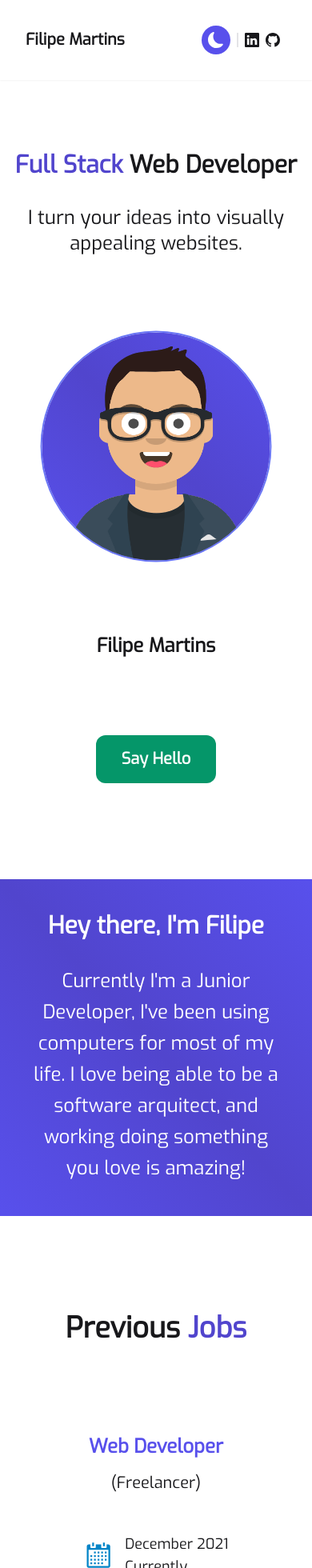
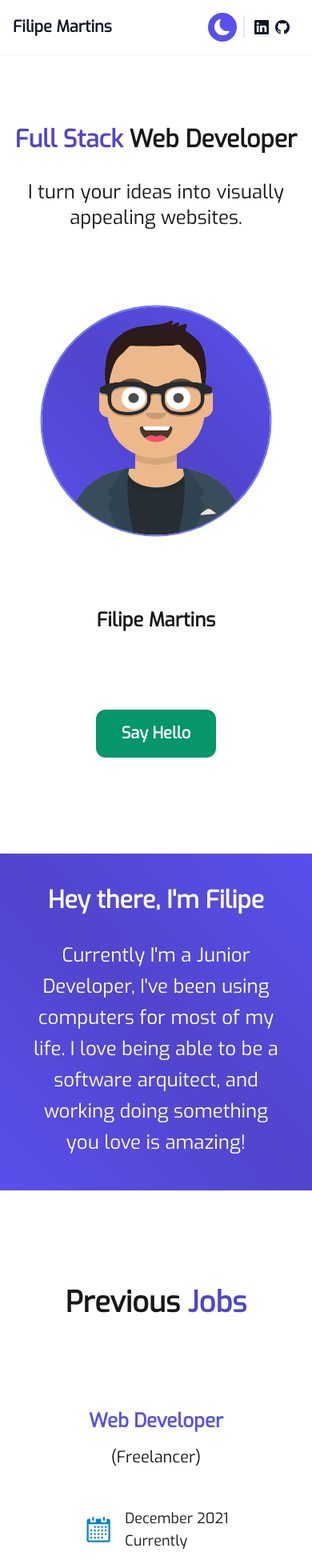
Before and after one commit to Filigs/next-portfolio, a Next.js app: page / in a window 390 px wide. Shown: the top 1960 px of the page at 80% size. Built offline with nearby package versions, Linux system fonts and the light colour scheme.

Commit message:
added form component, accessibility update
form only has a skeleton at the moment

```diff
--- /dev/null
+++ b/components/contact-form.js
@@ -0,0 +1,26 @@
+import { useForm, ValidationError } from "@formspree/react";
+import React from "react";
+
+function ContactForm() {
+  const [state, handleSubmit] = useForm("mvoypdar");
+
+  if (state.succeeded) {
+    return <p>Thanks for your submission!</p>;
+  }
+  return (
+    <form onSubmit={handleSubmit}>
+      <label htmlFor="email">Email Address</label>
+      <input id="email" type="email" name="email" />
+      <ValidationError prefix="Email" field="email" errors={state.errors} />
+      <textarea id="message" name="message" />
+      <ValidationError prefix="Message" field="message" errors={state.errors} />
+      <button type="submit" disabled={state.submitting}>
+        Submit
+      </button>
+    </form>
+  );
+}
+function App() {
+  return <ContactForm />;
+}
+export default App;
--- a/components/hero.js
+++ b/components/hero.js
@@ -22,7 +22,7 @@ export default function Hero() {
 
           <div className="space-y-8 p-2 lg:p-6 ">
             <p className="text-3xl lg:text-5xl font-bold text-center text-inherit">
-              <span className="text-indigo-700 dark:text-orange-500">
+              <span className="text-indigo-700 dark:text-sky-500">
                 {filipe.spec + " "}
               </span>
               <span>{filipe.role}</span>
@@ -32,11 +32,11 @@ export default function Hero() {
             </p>
           </div>
           {/* hero */}
-          <section className="my-20 lg:flex lg:flex-row-reverse lg:justify-evenly lg:items-center ">
+          <section className="my-20 lg:flex lg:flex-row-reverse lg:justify-evenly lg:items-center">
             <div className="flex flex-col items-center pb-10">
               <section className="mb-10 lg:mb-14 ">
                 <Image
-                  className="mb-3 w-24 h-24 rounded-full bg-gradient-to-tr from-indigo-600 via-indigo-700 to-indigo-600 dark:from-orange-500 dark:via-orange-600 dark:to-orange-500 ring-2 ring-indigo-500 dark:ring-zinc-700 scale-95 "
+                  className="mb-3 w-24 h-24 rounded-full bg-gradient-to-tr from-indigo-600 via-indigo-700 to-indigo-600 dark:from-sky-500 dark:via-sky-600 dark:to-sky-500 ring-2 ring-indigo-500 dark:ring-zinc-700 scale-95 "
                   src={myPicture}
                   alt="A picture of me"
                   width={300}
@@ -62,7 +62,7 @@ export default function Hero() {
             </div>
           </section>
           <div className="text-center justify-center">
-            <div className="my-8 lg:my-10 space-y-8 text-white bg-gradient-to-tr from-indigo-600 via-indigo-700 to-indigo-600 dark:from-orange-400 dark:via-orange-500 dark:to-orange-400 dark:text-zinc-900 p-10 lg:p-14">
+            <div className="my-8 lg:my-10 space-y-8 text-white bg-gradient-to-tr from-indigo-600 via-indigo-700 to-indigo-600 dark:from-sky-400 dark:via-sky-500 dark:to-sky-400 dark:text-zinc-900 p-10 lg:p-14">
               <p className="text-3xl lg:text-4xl font-bold text-center">
                 {biography.title}
               </p>
--- a/components/index/theme.js
+++ b/components/index/theme.js
@@ -18,15 +18,9 @@ const ThemeSwitch = () => {
       id="switch"
       onClick={() => setTheme(isDark() ? "light" : "dark")}
       aria-label="Theme toggle"
-      className="transition-colors duration-1000 border-0 rounded-full p-2 bg-indigo-600 text-white dark:bg-orange-400 dark:text-white"
+      className="p-2"
     >
-      <span>
-        {isDark() ? (
-          <BsFillSunFill className="text-inherit" />
-        ) : (
-          <BsFillMoonFill className="text-inherit" />
-        )}
-      </span>
+      <span>{isDark() ? <BsFillSunFill /> : <BsFillMoonFill />}</span>
     </button>
   );
 };
--- a/components/navbar.js
+++ b/components/navbar.js
@@ -3,16 +3,16 @@ import Socials from "./navbar/socials";
 
 export default function NavBar() {
   return (
-    <nav className="bg-white dark:bg-zinc-900 shadow-sm dark:shadow-zinc-500 transition-all duration-1000">
-      <div className="flex flex-row flex-wrap justify-between items-center p-8">
-        <div className="text-zinc-900 dark:text-white">
+    <nav className="bg-white dark:bg-slate-900 shadow-sm dark:shadow-slate-500 transition-colors duration-300">
+      <div className="flex flex-row flex-wrap justify-between items-center p-4">
+        <div className="text-slate-900 dark:text-white">
           <span className="self-center text-xl font-semibold whitespace-nowrap">
             Filipe Martins
           </span>
         </div>
 
-        <div className="text-zinc-900 dark:text-white flex flex-row text-xl divide-x-2 divide-zinc-200 dark:divide-zinc-400 items-center">
-          <section className="mx-2">
+        <div className="text-slate-900 dark:text-white flex flex-row text-xl divide-x-2 divide-slate-200 dark:divide-slate-400 items-center">
+          <section className="mx-2 border-0 rounded-full text-white bg-indigo-600 dark:bg-amber-500">
             {" "}
             <ThemeSwitch />
           </section>
--- a/components/navbar/socials.js
+++ b/components/navbar/socials.js
@@ -1,13 +1,9 @@
 import { BsLinkedin, BsGithub } from "react-icons/bs";
 
 export default function Socials() {
-  // const contactCardStyles = "flex flex-col items-center rounded-xl bg-inherit";
-  // const contactTextStyles =
-  //   "text-xl lg:text-2xl flex-wrap font-bold hover:text-indigo-600 dark:hover:text-orange-500";
   const iconStyles =
     "hover:text-indigo-600 dark:hover:text-orange-500 text-lg lg:text-2xl rounded-xl";
   const contacts = {
-    phone: "91 820 31 69",
     // email: "filipemartins.business@gmail.com",
     github: "https://github.com/Filigs",
     linkedIn: "https://tinyurl.com/2ac7stjl",
@@ -15,11 +11,11 @@ export default function Socials() {
   // links _blank
   // <a href="https://link.to/url" target="_blank" rel="noopener noreferrer"> ... <a/>
   return (
-    <ul id={"contacts"} className="flex rounded-xl border-0 md:flex-row gap-2">
+    <ul id={"contacts"} className="flex rounded-xl border-0 md:flex-row">
       {/* <li className="items-center text-lg lg:text-2xl"> */}
       <span className="sr-only">{"Social Links"}</span>
       {/* </li> */}
-      <li className="items-center text-inherit">
+      <li className="items-center p-1 lg:p-2 text-inherit">
         <a
           href={contacts.linkedIn}
           target="_blank"
@@ -32,7 +28,7 @@ export default function Socials() {
         </a>
       </li>
 
-      <li className="items-center text-inherit">
+      <li className="items-center p-1 lg:p-2 text-inherit">
         <a
           href={contacts.github}
           target="_blank"
--- a/components/tables.js
+++ b/components/tables.js
@@ -75,11 +75,11 @@ export default function Experience() {
     <div className="block bg-inherit rounded-t-xl">
       <div className="mx-auto">
         <div className="flex flex-col gap-4">
-          <section className="p-10 lg:p-14 dark:bg-zinc-900 span rounded-xl border-0">
+          <section className="p-10 lg:p-14 bg-inherit dark:bg-inherit span rounded-xl border-0">
             <p className="cursor-default text-center text-4xl lg:text-6xl font-black my-8 max-w-fit mx-auto dark:after:text-white p-4 rounded-xl ">
               {" "}
               <span>{"Previous "}</span>
-              <span className="text-indigo-700 dark:text-orange-500">
+              <span className="text-indigo-700 dark:text-sky-500">
                 {"Jobs"}
               </span>
             </p>
@@ -92,7 +92,7 @@ export default function Experience() {
                   <section className="max-w-fit mx-auto my-4">
                     <div className="grid grid-flow-row leading-relaxed">
                       {" "}
-                      <p className="font-bold p-4 text-2xl lg:text-3xl xl:text-4xl text-indigo-600 dark:text-orange-500">
+                      <p className="font-bold p-4 text-2xl lg:text-3xl xl:text-4xl text-indigo-600 dark:text-sky-500">
                         {" "}
                         {job.nome}
                       </p>
@@ -101,20 +101,23 @@ export default function Experience() {
                         {" (" + job.tipo + ")"}
                       </p>
                     </div>
-                    <div className="grid grid-flow-col grid-rows-2 p-8 my-4 gap-x-4 items-center font-normal text-lg lg:text-xl">
-                      <div className="row-span-2 text-4xl lg:text-5xl text-end text-sky-600 dark:text-sky-300">
-                        <GoCalendar />
+                    <div className="grid grid-flow-col grid-rows-2 p-8 my-4 gap-x-4 items-center justify-center font-normal text-lg lg:text-xl">
+                      <div className="row-span-2 text-4xl lg:text-5xl text-sky-600 dark:text-sky-300">
+                        <span>
+                          {" "}
+                          <GoCalendar />
+                        </span>
                       </div>
                       <div className="col-span-2 baseline text-start ">
-                        {job.start}
+                        <span> {job.start}</span>
                       </div>
                       <div className="row-span-1 col-span-2 text-start ">
-                        {job.end}
+                        <span> {job.end}</span>
                       </div>
                     </div>
                   </section>
                   <section className="px-14 lg:px-20 pt-8 leading-loose">
-                    <p className="gap-2 font-bold text-lg lg:text-xl rounded-xl p-4 text-white bg-gradient-to-tr from-indigo-600 via-indigo-700 to-indigo-600 dark:from-orange-500 dark:via-orange-600 dark:to-orange-500 dark:text-zinc-900">
+                    <p className="gap-2 font-bold text-lg lg:text-xl rounded-xl p-4 text-white bg-gradient-to-tr from-indigo-600 via-indigo-700 to-indigo-600 dark:from-amber-600 dark:via-amber-500 dark:to-amber-600 dark:text-zinc-900">
                       {job.desc}
                     </p>
                   </section>
--- a/package.json
+++ b/package.json
@@ -9,6 +9,7 @@
     "lint": "next lint"
   },
   "dependencies": {
+    "@formspree/react": "^2.3.0",
     "flowbite": "^1.5.1",
     "flowbite-react": "^0.1.5",
     "framer-motion": "^6.5.1",
--- a/pages/_document.js
+++ b/pages/_document.js
@@ -14,7 +14,7 @@ class myDocument extends Document {
           />
         </Head>
 
-        <body className="text-zinc-900 bg-white dark:bg-zinc-900 dark:text-white transition-colors duration-1000 antialiased">
+        <body className="text-zinc-900 bg-white dark:bg-slate-900 dark:text-white transition-colors duration-300 antialiased">
           <Main />
           <NextScript />
         </body>
--- a/pages/index.js
+++ b/pages/index.js
@@ -3,6 +3,7 @@ import Head from "next/head";
 import Experience from "../components/tables";
 import Hero from "../components/hero";
 import NavBar from "../components/navbar";
+// import ContactForm from "../components/contact-form";
 
 const titleName = "Filipe Martins, Web Developer &";
 
@@ -32,7 +33,9 @@ export default function Home() {
           </section>
         </div>
 
-        {/* content here */}
+        {/* <section>
+          <ContactForm />
+        </section> */}
       </main>
 
       <footer>{/* social links here */}</footer>
```
Also changed, not shown: 2 other files (tests, documents, lock files or other folders).
